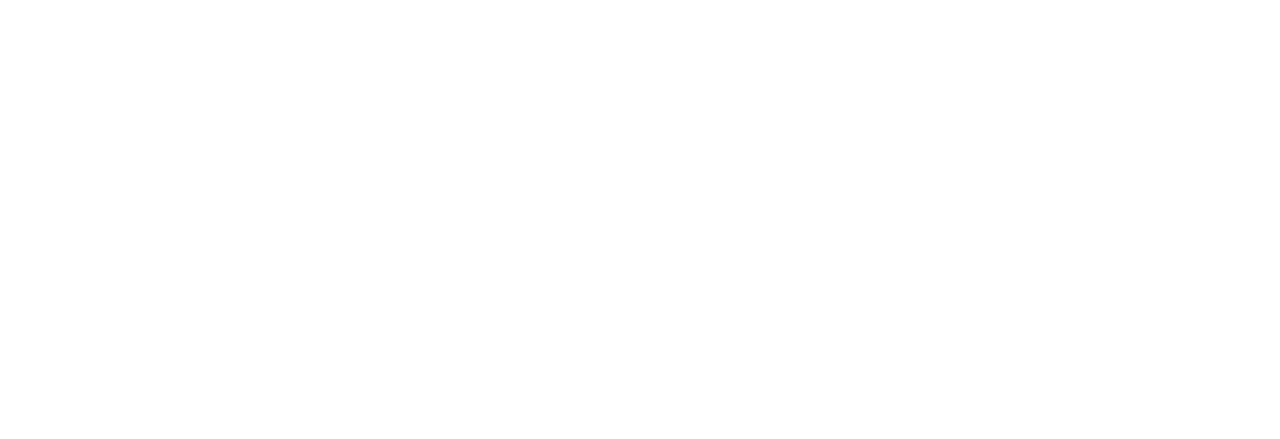
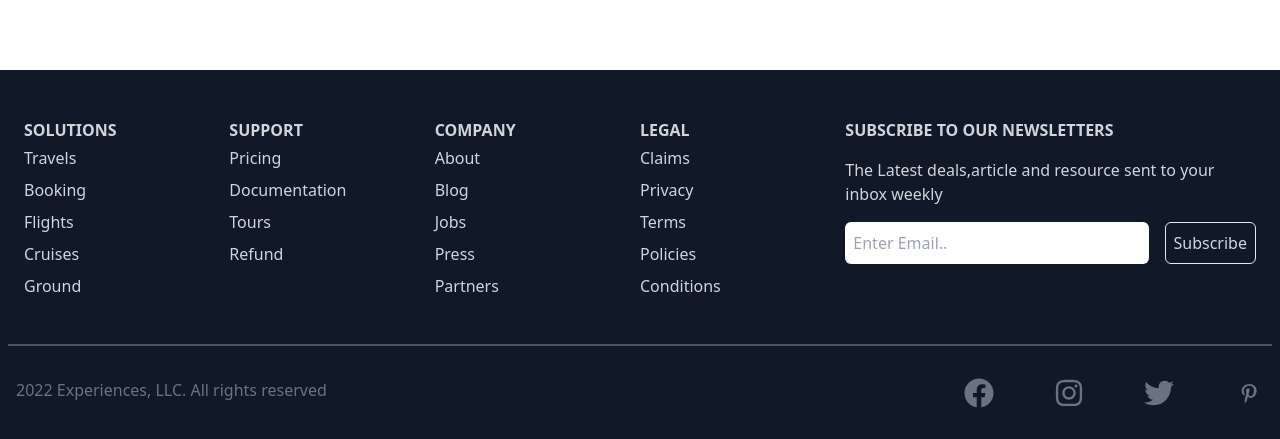
Before and after one commit to Sameer-321/PrivateBeach, a React (Create React App) app in the folder private-beach/: page / in a window 1280 px wide. Shown: the part 3134-3573 px from the top of the page. Before the commit the page ends 3108 px from the top, so only its background shows below. Built offline with nearby package versions, Linux system fonts and the light colour scheme.

Commit message:
feat:footerSectionAdded

```diff
--- a/private-beach/src/App.js
+++ b/private-beach/src/App.js
@@ -5,6 +5,7 @@
 import Plan from "./components/Plan.jsx";
 import Rooms from "./components/Rooms.jsx";
 import ImageSlider from "./components/ImageSlider.jsx";
+import Footer from "./components/Footer.jsx";
 
 const App = () => {
   return (
@@ -15,6 +16,7 @@
       <Plan />
       <Rooms />
       <ImageSlider />
+      <Footer />
     </div>
   );
 };
--- /dev/null
+++ b/private-beach/src/components/Footer.jsx
@@ -0,0 +1,87 @@
+import React from "react";
+import { FaFacebook, FaInstagram, FaTwitter } from "react-icons/fa";
+import { TiSocialPinterest } from "react-icons/ti";
+
+const Footer = () => {
+  return (
+    <div className="w-full mt-24 bg-gray-900 text-gray-300 py-2 px-2">
+      <div
+        className="max-w-[1400px] mx-auto grid grid-cols-2 md:grid-cols-6 border-b-2
+                      border-gray-600 py-8 px-4"
+      >
+        <div>
+          <h6 className="font-bold uppercase pt-2">Solutions</h6>
+          <ul>
+            <li className="py-1">Travels</li>
+            <li className="py-1">Booking</li>
+            <li className="py-1">Flights</li>
+            <li className="py-1">Cruises</li>
+            <li className="py-1">Ground</li>
+          </ul>
+        </div>
+
+        <div>
+          <h6 className="font-bold uppercase pt-2">Support</h6>
+          <ul>
+            <li className="py-1">Pricing</li>
+            <li className="py-1">Documentation</li>
+            <li className="py-1">Tours</li>
+            <li className="py-1">Refund</li>
+          </ul>
+        </div>
+
+        <div>
+          <h6 className="font-bold uppercase pt-2">Company</h6>
+          <ul>
+            <li className="py-1">About</li>
+            <li className="py-1">Blog</li>
+            <li className="py-1">Jobs</li>
+            <li className="py-1">Press</li>
+            <li className="py-1">Partners</li>
+          </ul>
+        </div>
+
+        <div>
+          <h6 className="font-bold uppercase pt-2">LEGAL</h6>
+          <ul>
+            <li className="py-1">Claims</li>
+            <li className="py-1">Privacy</li>
+            <li className="py-1">Terms</li>
+            <li className="py-1">Policies</li>
+            <li className="py-1">Conditions</li>
+          </ul>
+        </div>
+
+        <div className="col-span-2 py-8 md:pt-2">
+          <p className="font-bold uppercase">Subscribe to our newsletters</p>
+          <p className="py-4">
+            The Latest deals,article and resource sent to your inbox weekly
+          </p>
+          <form className="flex flex-col sm:flex-row">
+            <input
+              className="w-full p-2 mr-4 rounded-md mb-4"
+              type="email"
+              placeholder="Enter Email.."
+            />
+            <button className="p-2 mb-4 rounded-md">Subscribe</button>
+          </form>
+        </div>
+      </div>
+
+      <div
+        className="flex flex-col max-w-[1400px] px-2 py-4 mx-auto justify-between
+                      sm:flex-row text-center text-gray-500"
+      >
+        <p className="py-4">2022 Experiences, LLC. All rights reserved</p>
+        <div className="flex justify-between sm:w-[300px] pt-4 text-2xl">
+          <FaFacebook size={30} />
+          <FaInstagram size={30} />
+          <FaTwitter size={30} />
+          <TiSocialPinterest size={30} />
+        </div>
+      </div>
+    </div>
+  );
+};
+
+export default Footer;
--- a/private-beach/src/components/ImageSlider.jsx
+++ b/private-beach/src/components/ImageSlider.jsx
@@ -48,7 +48,7 @@
   return (
     <div className="max-w-[1400px] h-[580px] w-full m-auto py-16 px-4 relative group">
       <div
-        className="w-full h-full rounded-2xl bg-start
+        className="w-full h-full rounded-2xl bg-center
                    bg-cover duration-500"
         style={{ backgroundImage: `url(${slides[currentIndex].url})` }}
       ></div>
--- a/private-beach/src/components/Rooms.jsx
+++ b/private-beach/src/components/Rooms.jsx
@@ -2,10 +2,7 @@
 
 const Rooms = () => {
   return (
-    <div
-      className="max-w-[1400px] h-[500px] bg-blue-100 mx-auto my-20 pt-16 lg:mb-[20%] md:mb-[35%]
-                    px-4 grid lg:grid-cols-3 gap-4"
-    >
+    <div className="max-w-[1400px] h-[500px] bg-blue-100 mx-auto my-20 pt-16 lg:mb-[20%] md:mb-[35%] px-4 grid lg:grid-cols-3 gap-4">
       <div className="lg:top-20 relative lg:col-span-1 col-span-2">
         <h3 className="text-2xl font-bold">Fine Interior Rooms</h3>
         <p className="pt-4">
```
